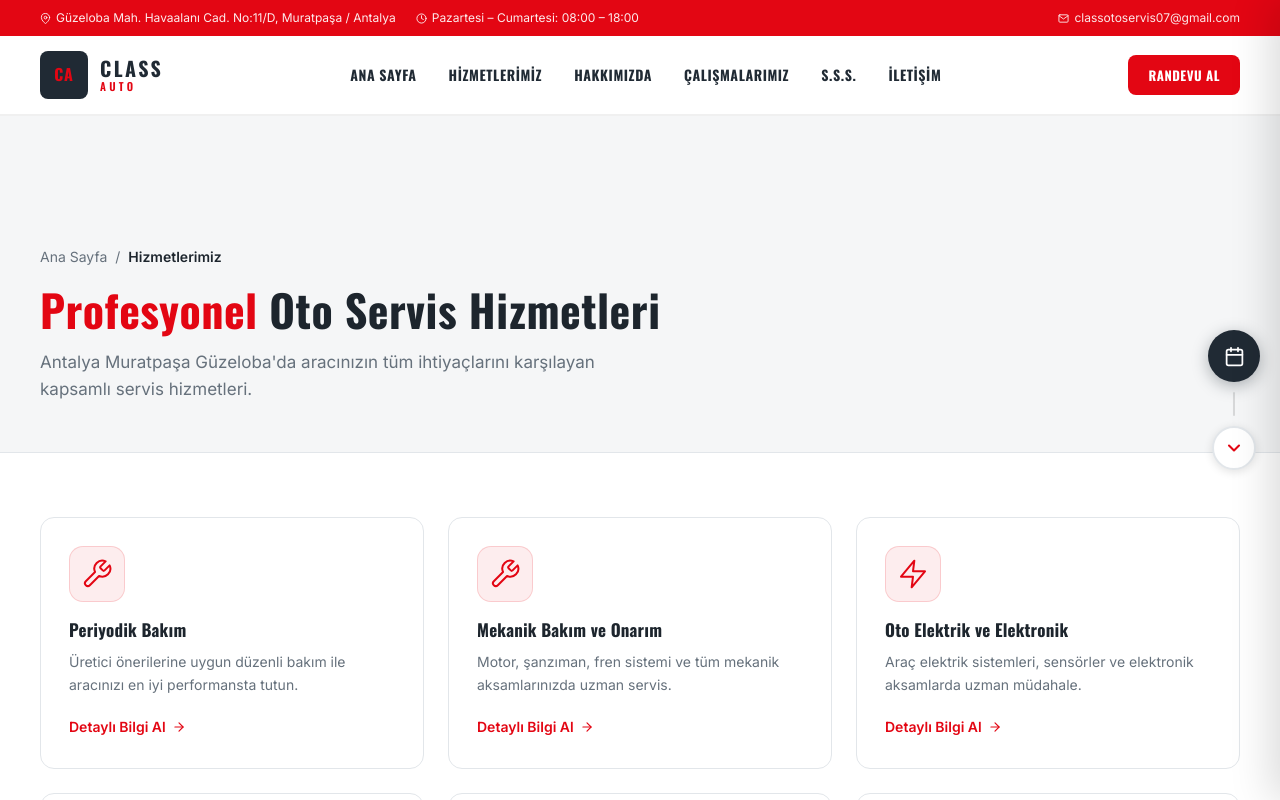
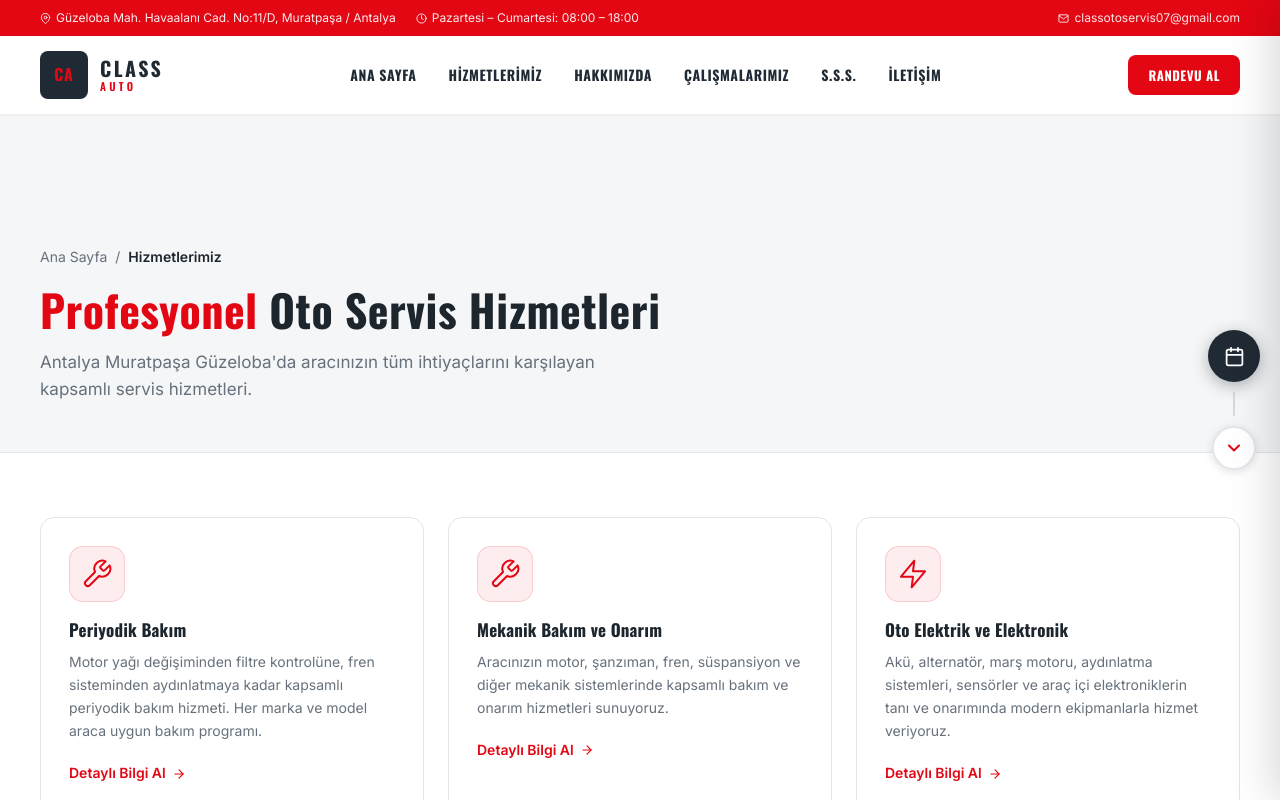
Before and after one commit to classotoservis07-dotcom/class-auto-website, a Next.js app: page /hizmetler in a window 1280 px wide. Shown: the top 800 px of the page. Built offline with nearby package versions, Linux system fonts and the light colour scheme; no server answers; the database is empty.

Commit message:
fix: TS type error in hizmetler page

```diff
--- a/src/app/(site)/hizmetler/page.tsx
+++ b/src/app/(site)/hizmetler/page.tsx
@@ -25,10 +25,13 @@ import { prisma } from '@/lib/prisma';
 import { unstable_cache } from 'next/cache';
 
 const getServices = unstable_cache(
-  async () => prisma.service.findMany({
-    where: { isActive: true },
-    orderBy: { sortOrder: 'asc' },
-  }),
+  async () => {
+    const rows = await prisma.service.findMany({
+      where: { isActive: true },
+      orderBy: { sortOrder: 'asc' },
+    });
+    return rows as Array<{ id: number; title: string; slug: string; description: string | null; icon: string | null; sortOrder: number; isActive: boolean }>;
+  },
   ['services-list'],
   { tags: ['services'], revalidate: 3600 }
 );
@@ -87,7 +90,7 @@ export default async function ServicesPage() {
                   {service.title}
                 </h2>
                 <p style={{ color: '#66717C', fontSize: '14px', lineHeight: 1.65, marginBottom: '18px' }}>
-                  {'shortDesc' in service ? service.shortDesc : service.description}
+                  {(service as { description?: string | null; shortDesc?: string }).description || (service as { shortDesc?: string }).shortDesc || ''}
                 </p>
                 <span style={{ color: '#E30613', fontSize: '14px', fontWeight: 600, display: 'inline-flex', alignItems: 'center', gap: '6px' }}>
                   Detaylı Bilgi Al
```
